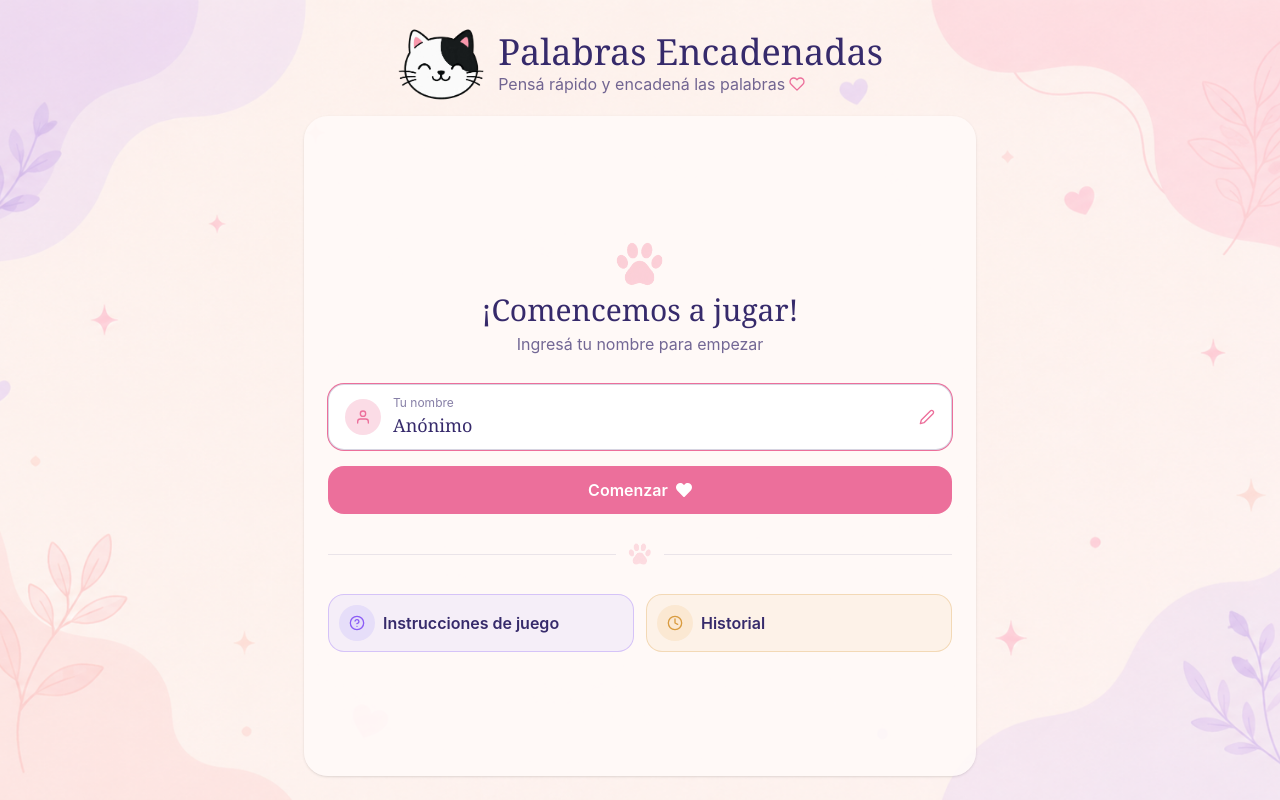
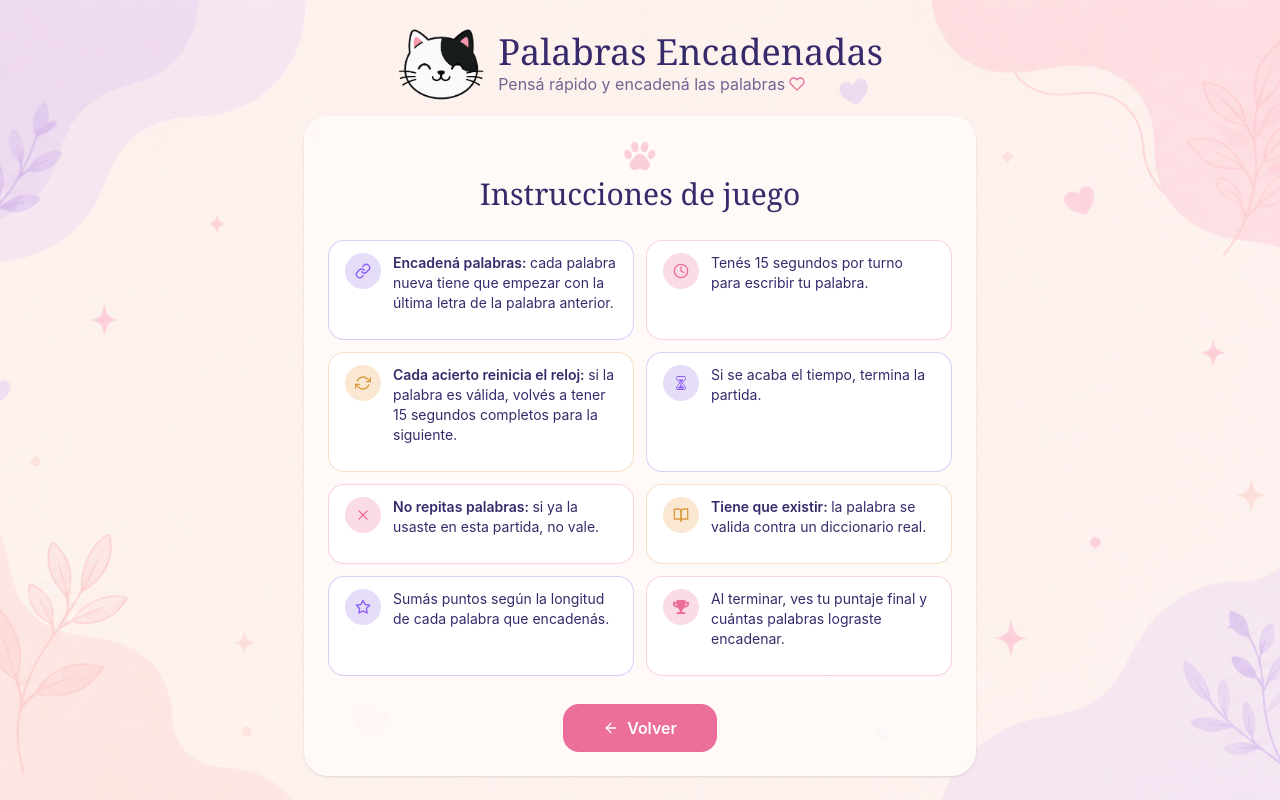
Before and after one commit to leilaferreyra/unq-ui-leila-ferreyra-trabajo-final, a React (Vite) app: page /instrucciones in a window 1280 px wide. Before the commit this address led to /. Built offline with nearby package versions, Linux system fonts and the light colour scheme.

Commit message:
Feature: agregar pantalla de instrucciones de juego

```diff
--- a/src/App.tsx
+++ b/src/App.tsx
@@ -2,6 +2,7 @@ import { BrowserRouter, Navigate, Routes, Route } from 'react-router'
 import { RequirePlayerName } from './components/layout/RequirePlayerName'
 import { RootLayout } from './components/layout/RootLayout'
 import { HomePage } from './pages/HomePage'
+import { InstructionsPage } from './pages/InstructionsPage'
 import { PlayPage } from './pages/PlayPage'
 
 function App() {
@@ -10,6 +11,7 @@ function App() {
       <Routes>
         <Route element={<RootLayout />}>
           <Route index element={<HomePage />} />
+          <Route path="instrucciones" element={<InstructionsPage />} />
           <Route element={<RequirePlayerName />}>
             <Route path="play" element={<PlayPage />} />
           </Route>
--- a/src/pages/HomePage.tsx
+++ b/src/pages/HomePage.tsx
@@ -62,6 +62,7 @@ export function HomePage() {
       <div className="grid grid-cols-2 gap-3">
         <button
           type="button"
+          onClick={() => navigate('/instrucciones')}
           className="flex items-center gap-2 rounded-2xl border border-stat-violet-icon/30 bg-stat-violet/40 py-2.5 pr-4 pl-2.5 text-left transition-colors hover:bg-stat-violet/60"
         >
           <span className="flex h-9 w-9 shrink-0 items-center justify-center rounded-full bg-stat-violet text-stat-violet-icon">
--- /dev/null
+++ b/src/pages/InstructionsPage.tsx
@@ -0,0 +1,102 @@
+import type { ReactNode } from 'react'
+import { useNavigate } from 'react-router'
+import { FaTrophy } from 'react-icons/fa'
+import { FiArrowLeft, FiBookOpen, FiClock, FiLink, FiRefreshCw, FiStar, FiX } from 'react-icons/fi'
+import { IoHourglassOutline } from 'react-icons/io5'
+import huella from '../assets/huella.png'
+
+const VARIANTS = [
+  { border: 'border-stat-violet-icon/30', iconBg: 'bg-stat-violet', iconColor: 'text-stat-violet-icon' },
+  { border: 'border-stat-pink-icon/30', iconBg: 'bg-stat-pink', iconColor: 'text-stat-pink-icon' },
+  { border: 'border-chain-amber-icon/30', iconBg: 'bg-chain-amber', iconColor: 'text-chain-amber-icon' },
+] as const
+
+type Instruction = {
+  icon: ReactNode
+  title?: string
+  text: string
+}
+
+const INSTRUCTIONS: Instruction[] = [
+  {
+    icon: <FiLink aria-hidden="true" />,
+    title: 'Encadená palabras:',
+    text: 'cada palabra nueva tiene que empezar con la última letra de la palabra anterior.',
+  },
+  {
+    icon: <FiClock aria-hidden="true" />,
+    text: 'Tenés 15 segundos por turno para escribir tu palabra.',
+  },
+  {
+    icon: <FiRefreshCw aria-hidden="true" />,
+    title: 'Cada acierto reinicia el reloj:',
+    text: 'si la palabra es válida, volvés a tener 15 segundos completos para la siguiente.',
+  },
+  {
+    icon: <IoHourglassOutline aria-hidden="true" />,
+    text: 'Si se acaba el tiempo, termina la partida.',
+  },
+  {
+    icon: <FiX aria-hidden="true" />,
+    title: 'No repitas palabras:',
+    text: 'si ya la usaste en esta partida, no vale.',
+  },
+  {
+    icon: <FiBookOpen aria-hidden="true" />,
+    title: 'Tiene que existir:',
+    text: 'la palabra se valida contra un diccionario real.',
+  },
+  {
+    icon: <FiStar aria-hidden="true" />,
+    text: 'Sumás puntos según la longitud de cada palabra que encadenás.',
+  },
+  {
+    icon: <FaTrophy aria-hidden="true" />,
+    text: 'Al terminar, ves tu puntaje final y cuántas palabras lograste encadenar.',
+  },
+]
+
+export function InstructionsPage() {
+  const navigate = useNavigate()
+
+  return (
+    <div className="flex min-h-0 flex-1 flex-col gap-3 sm:gap-4">
+      <div className="mb-2 flex flex-col items-center gap-1 text-center sm:mb-3">
+        <img src={huella} alt="" className="h-8 w-auto opacity-70" />
+        <h2 className="font-display text-2xl text-ink sm:text-3xl">Instrucciones de juego</h2>
+      </div>
+
+      <div className="scrollbar-hidden grid min-h-0 flex-1 grid-cols-1 gap-3 overflow-y-auto sm:grid-cols-2">
+        {INSTRUCTIONS.map(({ icon, title, text }, index) => {
+          const variant = VARIANTS[index % VARIANTS.length]
+
+          return (
+            <div
+              key={text}
+              className={`flex items-start gap-3 rounded-2xl border bg-white px-4 py-3 ${variant.border}`}
+            >
+              <span
+                className={`flex h-9 w-9 shrink-0 items-center justify-center rounded-full ${variant.iconBg} ${variant.iconColor}`}
+              >
+                {icon}
+              </span>
+              <p className="text-sm text-ink">
+                {title && <span className="font-semibold">{title} </span>}
+                {text}
+              </p>
+            </div>
+          )
+        })}
+      </div>
+
+      <button
+        type="button"
+        onClick={() => navigate('/')}
+        className="mt-2 flex items-center justify-center gap-2 self-center rounded-2xl bg-brand-pink px-10 py-3 font-semibold text-white transition-colors hover:bg-brand-pink-dark sm:mt-3"
+      >
+        <FiArrowLeft aria-hidden="true" />
+        Volver
+      </button>
+    </div>
+  )
+}
```
